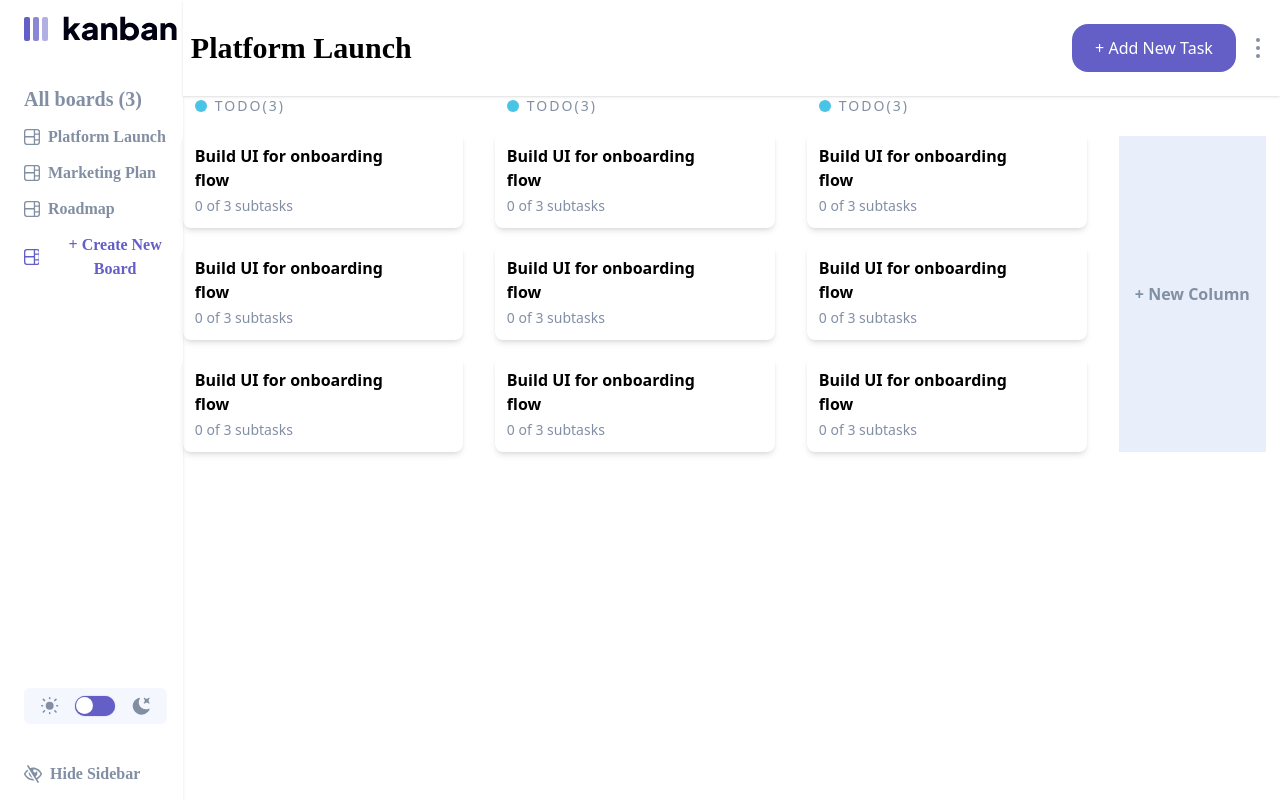
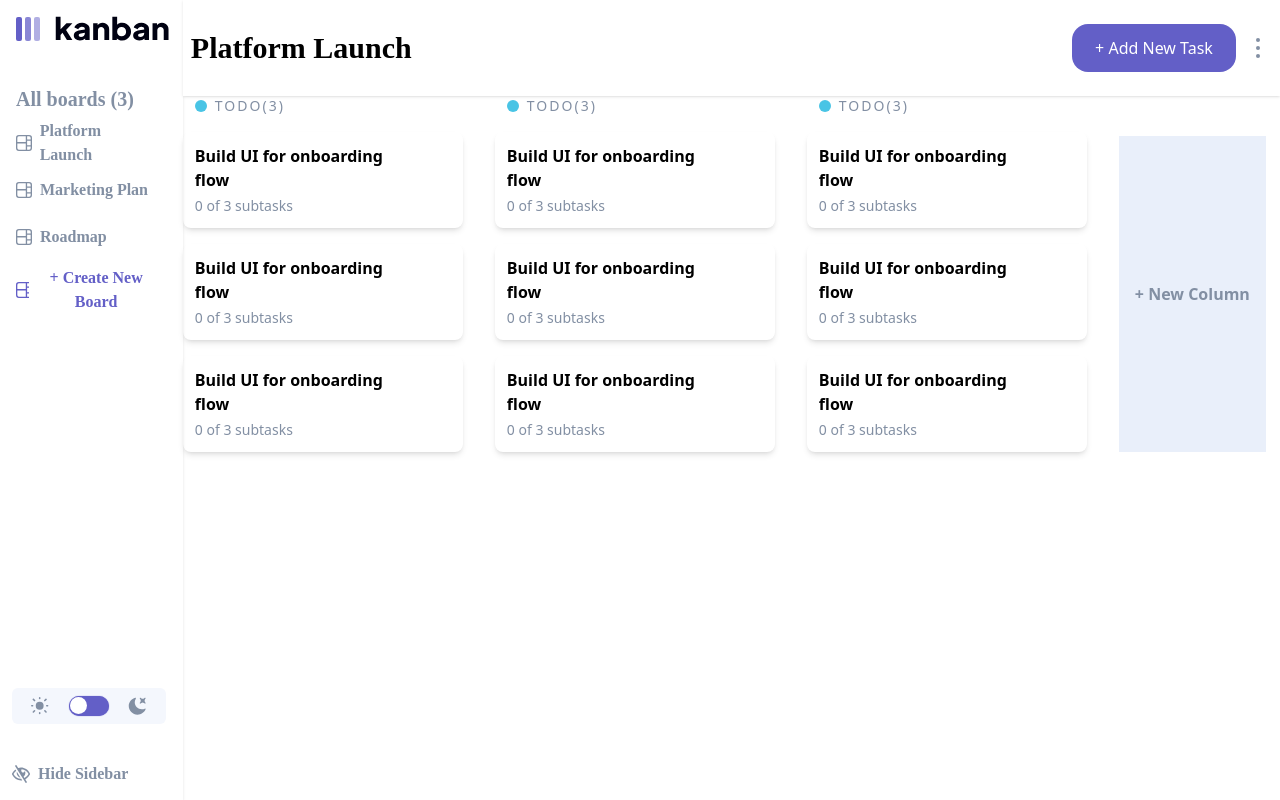
Before and after one commit to ChekeGT/Kanban-task-mangament-app, a React (Vite) app: page / in a window 1280 px wide. Built offline with nearby package versions, Linux system fonts and the light colour scheme; a web font is replaced by a local one.

Commit message:
Added styles for selecting the current board.

```diff
--- a/src/App.jsx
+++ b/src/App.jsx
@@ -50,7 +50,7 @@ function App() {
   return (
     <dispatchContext.Provider value={dispatch}>
       <div className='flex flex-row w-full'>
-        <NavBar boards={data.boards} theme={state.theme}/>
+        <NavBar boards={data.boards} theme={state.theme} currentBoard={state.currentBoard}/>
         <div className='w-full'>
           <BoardBar name={data.boards[0].name}/>
           <BoardTable/>
--- a/src/components/NavBar/BoardComponent.jsx
+++ b/src/components/NavBar/BoardComponent.jsx
@@ -1,8 +1,8 @@
-export default function BoardComponent({name}){
+export default function BoardComponent({name, currentBoard}){
     return (
-        <div className="flex flex-row w-full items-center gap-2">
-            <img className=" w-[16px] h-[16px]" src="./src/assets/icon-board.svg" alt="" />
-            <p className=" text-grayText font-extrabold">{name}</p>
+        <div className={`flex flex-row w-full items-center gap-2 h-[35px] px-4 ${currentBoard == true ? ' bg-mainPurple rounded-xl' : ''}`}>
+            <svg width="16" height="16" fill={`${currentBoard == true ? '#fff' : '#828FA3'}`} xmlns="http://www.w3.org/2000/svg"><path d="M0 2.889A2.889 2.889 0 0 1 2.889 0H13.11A2.889 2.889 0 0 1 16 2.889V13.11A2.888 2.888 0 0 1 13.111 16H2.89A2.889 2.889 0 0 1 0 13.111V2.89Zm1.333 5.555v4.667c0 .859.697 1.556 1.556 1.556h6.889V8.444H1.333Zm8.445-1.333V1.333h-6.89A1.556 1.556 0 0 0 1.334 2.89V7.11h8.445Zm4.889-1.333H11.11v4.444h3.556V5.778Zm0 5.778H11.11v3.11h2a1.556 1.556 0 0 0 1.556-1.555v-1.555Zm0-7.112V2.89a1.555 1.555 0 0 0-1.556-1.556h-2v3.111h3.556Z"/></svg>
+            <p className={` ${currentBoard == true ? 'text-white' : 'text-grayText'} font-extrabold`}>{name}</p>
         </div>
     )
 }
--- a/src/components/NavBar/CreateNewBoardButton.jsx
+++ b/src/components/NavBar/CreateNewBoardButton.jsx
@@ -26,7 +26,7 @@ export default function CreateNewBoardButton(){
                 {/* We will change this, this is only for development purposes as here we will have the add board component*/}
                 <BoardTemplate/>
             </PopUpContainer>
-            <button className="flex flex-row items-center gap-2" onClick={handleShowPopUp}>
+            <button className="flex flex-row items-center gap-2 px-4" onClick={handleShowPopUp}>
                 <svg className=" fill-mainPurple" width="16" height="16" xmlns="http://www.w3.org/2000/svg"><path d="M0 2.889A2.889 2.889 0 0 1 2.889 0H13.11A2.889 2.889 0 0 1 16 2.889V13.11A2.888 2.888 0 0 1 13.111 16H2.89A2.889 2.889 0 0 1 0 13.111V2.89Zm1.333 5.555v4.667c0 .859.697 1.556 1.556 1.556h6.889V8.444H1.333Zm8.445-1.333V1.333h-6.89A1.556 1.556 0 0 0 1.334 2.89V7.11h8.445Zm4.889-1.333H11.11v4.444h3.556V5.778Zm0 5.778H11.11v3.11h2a1.556 1.556 0 0 0 1.556-1.555v-1.555Zm0-7.112V2.89a1.555 1.555 0 0 0-1.556-1.556h-2v3.111h3.556Z"/></svg>
                 <p className=" text-mainPurple font-bold">+  Create New Board</p>
             </button>
@@ -34,7 +34,7 @@ export default function CreateNewBoardButton(){
         )
     }else{
         return (
-            <button className="flex flex-row items-center gap-2" onClick={handleShowPopUp}>
+            <button className="flex flex-row items-center gap-2 px-4" onClick={handleShowPopUp}>
                 <svg className=" fill-mainPurple" width="16" height="16" xmlns="http://www.w3.org/2000/svg"><path d="M0 2.889A2.889 2.889 0 0 1 2.889 0H13.11A2.889 2.889 0 0 1 16 2.889V13.11A2.888 2.888 0 0 1 13.111 16H2.89A2.889 2.889 0 0 1 0 13.111V2.89Zm1.333 5.555v4.667c0 .859.697 1.556 1.556 1.556h6.889V8.444H1.333Zm8.445-1.333V1.333h-6.89A1.556 1.556 0 0 0 1.334 2.89V7.11h8.445Zm4.889-1.333H11.11v4.444h3.556V5.778Zm0 5.778H11.11v3.11h2a1.556 1.556 0 0 0 1.556-1.555v-1.555Zm0-7.112V2.89a1.555 1.555 0 0 0-1.556-1.556h-2v3.111h3.556Z"/></svg>
                 <p className=" text-mainPurple font-bold">+  Create New Board</p>
             </button>
--- a/src/components/NavBar/NavBar.jsx
+++ b/src/components/NavBar/NavBar.jsx
@@ -7,17 +7,17 @@ import { THEMES } from '../../state_management/themes.js'
 
 
 
-export default function NavBar({boards, theme}){
+export default function NavBar({boards, theme, currentBoard}){
     return(
         <header className='w-2/12'>
-            <nav className=" flex flex-col min-h-screen justify-between bg-white shadow w-full px-3 py-2 font-custom dark:bg-darkGrey " >
-                <div className="flex flex-col gap-4 w-full mt-2 ml-3">
-                    <img className="w-[152.53px] h-[25.22px] mb-7" src={`./src/assets/logo-${theme == THEMES.light ? 'dark' : 'light'}.svg`}></img>
+            <nav className=" flex flex-col min-h-screen justify-between bg-white shadow w-full py-2 font-custom dark:bg-darkGrey pr-3" >
+                <div className="flex flex-col gap-4 w-full mt-2">
+                    <img className="w-[152.53px] h-[25.22px] mb-7 ml-4" src={`./src/assets/logo-${theme == THEMES.light ? 'dark' : 'light'}.svg`}></img>
                     <div className="flex flex-col gap-3">
-                        <p className=" text-xl text-grayText font-extrabold">All boards ({boards.length})</p>
+                        <p className=" text-xl text-grayText font-extrabold ml-4">All boards ({boards.length})</p>
                         {boards.map((board) => {
                             return (
-                                <BoardComponent key={board.name} name={board.name}/>
+                                <BoardComponent key={board.name} name={board.name} currentBoard={board == currentBoard ? true : false}/>
                             )
                         })}
                         <CreateNewBoardButton/>
```
